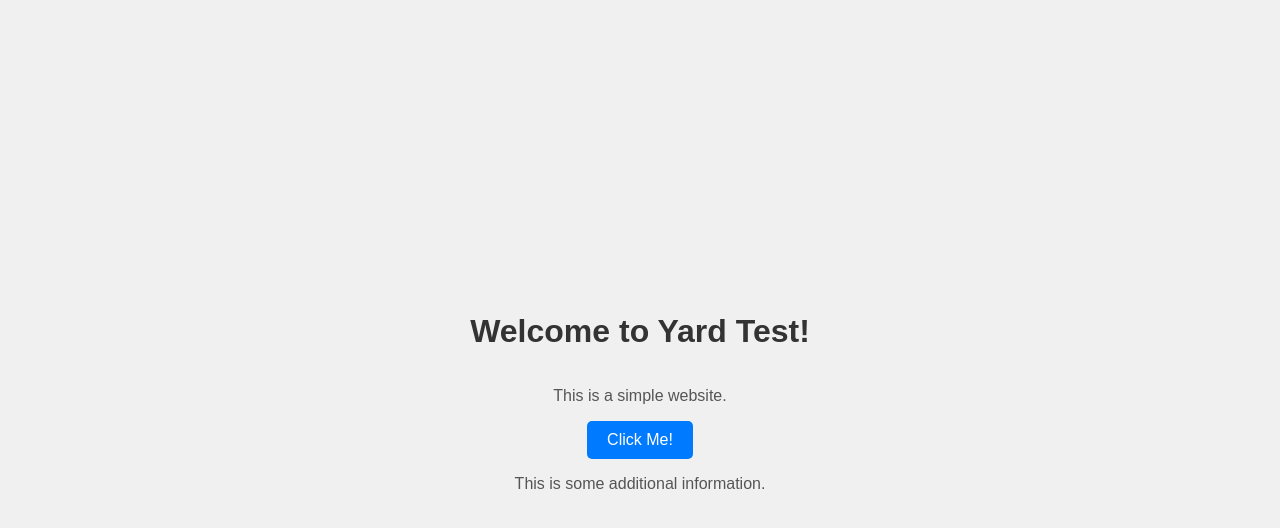
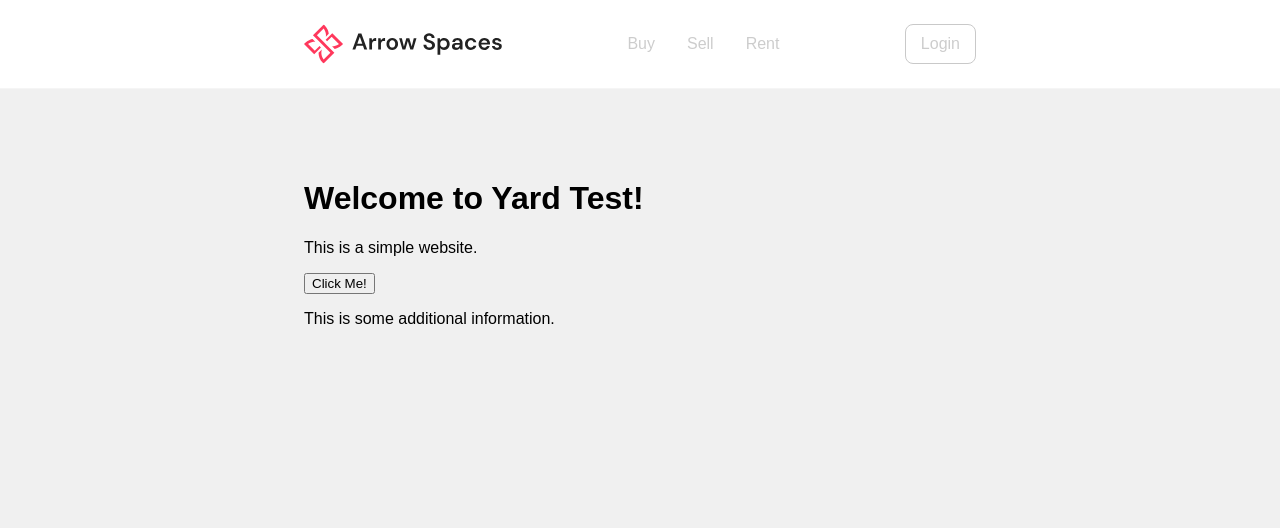
Before and after one commit to mihailapuste/arrow-space-test, a website: page index.html in a window 1280 px wide. Drawn offline with Linux system fonts and the light colour scheme.

Commit message:
basic styling

```diff
--- a/index.html
+++ b/index.html
@@ -7,6 +7,37 @@
     <link rel="stylesheet" href="styles.css" />
   </head>
   <body>
+    <header class="header">
+      <div class="container">
+        <nav class="topbar">
+          <div class="topbar-logo">
+            <div class="logo-container">
+              <img src="assets/logo_icon.svg" alt="Logo Icon" />
+              <img src="assets/logo_name.svg" alt="Logo Name" />
+            </div>
+          </div>
+          <div class="topbar-actions">
+            <div class="action-button">
+              <div class="action-text">Buy</div>
+            </div>
+            <div class="action-button">
+              <div class="action-text">Sell</div>
+            </div>
+            <div class="action-button">
+              <div class="action-text">Rent</div>
+            </div>
+          </div>
+          <div class="topbar-login">
+            <button id="loginTriggerButton" class="login-button">
+              <div class="login-text">Login</div>
+            </button>
+          </div>
+        </nav>
+      </div>
+    </header>
+
+    <main class="main-content">
+      <div class="container">
         <h1>Welcome to Yard Test!</h1>
         <p id="message">This is a simple website.</p>
         <button id="changeButton">Click Me!</button>
@@ -14,6 +45,8 @@
         <div id="info">
           <p id="infoText">This is some additional information.</p>
         </div>
+      </div>
+    </main>
 
     <script src="script.js"></script>
   </body>
--- a/script.js
+++ b/script.js
@@ -1,6 +1,28 @@
-const messageElement = document.getElementById('message');
-const changeButton = document.getElementById('changeButton');
+// Main script functionality
+document.addEventListener('DOMContentLoaded', () => {
+    // Initialize topbar event listeners
+    const loginTriggerButton = document.getElementById('loginTriggerButton');
+    if (loginTriggerButton) {
+        loginTriggerButton.addEventListener('click', () => {
+            // Logic to show the login modal will go here
+            console.log('Login button clicked!');
+            // For now, let's just log. We'll add modal logic later.
+        });
+    }
 
-changeButton.addEventListener('click', () => {
-    messageElement.textContent = 'You clicked the button!';
+    // Existing button functionality
+    const messageElement = document.getElementById('message');
+    const changeButton = document.getElementById('changeButton');
+    const infoTextElement = document.getElementById('infoText');
+
+    if (changeButton && messageElement) {
+        changeButton.addEventListener('click', () => {
+            messageElement.textContent = 'You clicked the button!';
+        });
+    }
+
+    // Example interaction with infoText
+    if (infoTextElement) {
+        // You could add interactions here if needed
+    }
 });
--- a/styles.css
+++ b/styles.css
@@ -1,32 +1,129 @@
 body {
     font-family: sans-serif;
-    display: flex;
-    flex-direction: column;
-    align-items: center;
-    justify-content: center;
-    height: 100vh;
     margin: 0;
     background-color: #f0f0f0;
+    min-height: 100vh;
 }
 
-h1 {
-    color: #333;
+:root {
+    --Primary: #FF385C;
+    --Secondary: #222222;
+    --Neutral-200: #F5F5F5;
+    --Neutral-600: #C9C9C9;
 }
 
-p {
-    color: #555;
+.container {
+    width: auto;
+    box-sizing: border-box;
+    margin: 0px 16px;
 }
 
-button {
-    padding: 10px 20px;
-    font-size: 1em;
-    cursor: pointer;
-    background-color: #007bff;
-    color: white;
-    border: none;
-    border-radius: 5px;
+.main-content {
+    padding-top: 70px;
 }
 
-button:hover {
-    background-color: #0056b3;
+.header {
+    background: white;
+    border-bottom: 1px var(--Neutral-200) solid;
 }
+
+.topbar {
+    display: flex;
+    height: 88px;
+    padding: 0;
+    justify-content: space-between;
+    align-items: center;
+    align-self: stretch;
+    overflow: hidden;
+}
+
+.topbar-logo {
+    height: 100%;
+    display: flex;
+    align-items: center;
+}
+
+.logo-container {
+    display: flex;
+    justify-content: center;
+    align-items: center;
+    gap: 8px;
+    height: 40px;
+}
+
+.topbar-actions {
+    justify-content: flex-start;
+    align-items: center;
+    display: flex;
+}
+
+.action-button {
+    padding-left: 16px;
+    padding-right: 16px;
+    padding-top: 8px;
+    padding-bottom: 8px;
+    border-radius: 8px;
+    justify-content: center;
+    align-items: center;
+    gap: 8px;
+    display: flex;
+}
+
+.action-text {
+    text-align: center;
+    color: rgba(0, 0, 0, 0.20);
+    font-size: 16px;
+    font-family: Outfit, sans-serif;
+    font-weight: 500;
+    line-height: 24px;
+    word-wrap: break-word;
+    text-decoration: none;
+}
+
+.topbar-login {
+    justify-content: flex-end;
+    align-items: center;
+    gap: 16px;
+    display: flex;
+}
+
+.login-button {
+    padding-left: 16px;
+    padding-right: 16px;
+    padding-top: 8px;
+    padding-bottom: 8px;
+    border-radius: 8px;
+    outline: 1px var(--Neutral-600) solid;
+    outline-offset: -1px;
+    justify-content: center;
+    align-items: center;
+    gap: 8px;
+    display: flex;
+    background: transparent;
+    border: none;
+    cursor: pointer;
+}
+
+.login-text {
+    text-align: center;
+    color: rgba(0, 0, 0, 0.20);
+    font-size: 16px;
+    font-family: Outfit, sans-serif;
+    font-weight: 500;
+    line-height: 24px;
+    word-wrap: break-word;
+}
+
+/* Tablet */
+@media screen and (min-width: 768px) {
+    .container {
+        padding: 0px 40px;
+    }
+}
+
+/* Desktop */
+@media screen and (min-width: 1024px) {
+    .container {
+        padding: 0px 288px;
+    }
+}
```
Also changed, not shown: assets/logo_icon.svg (added), assets/logo_name.svg (added). Lines whose indentation alone changed are shown as unchanged.
